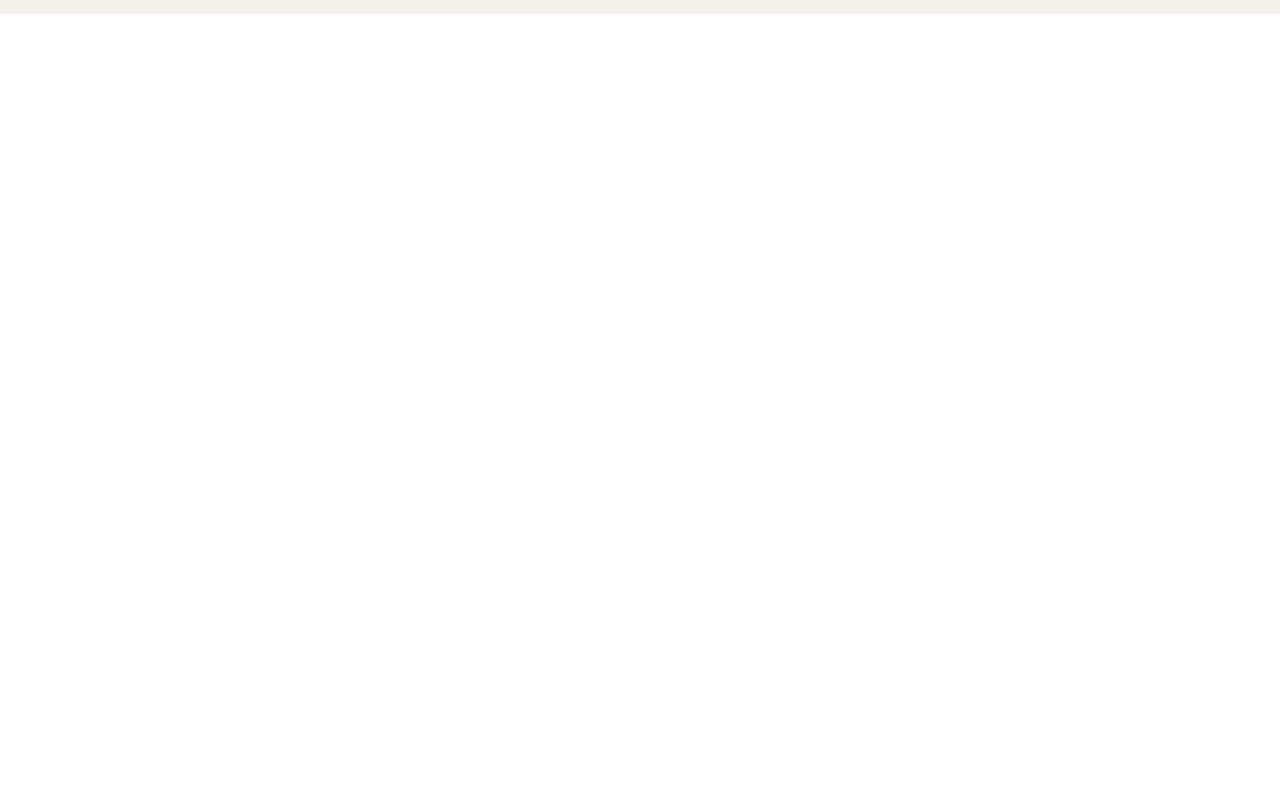
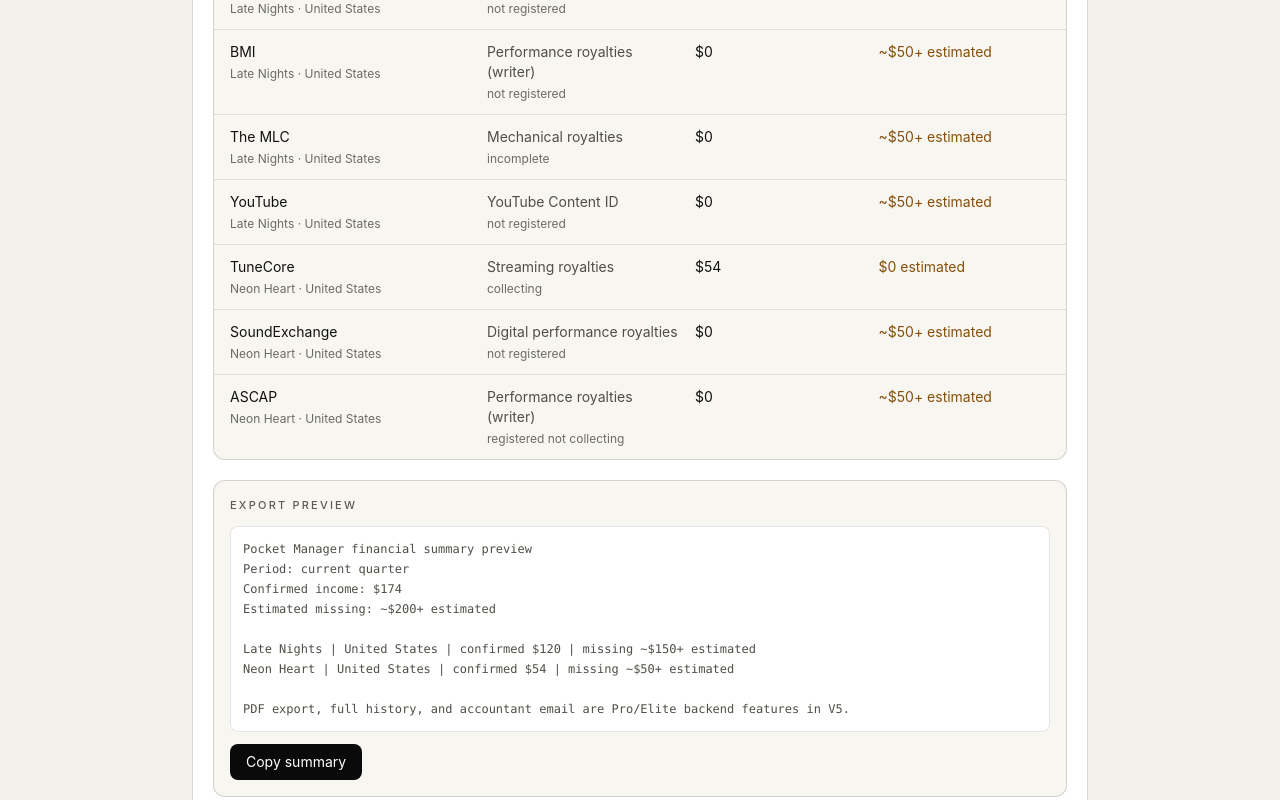
Before and after one commit to oogunbiyi22/pocket-manager, a Next.js app: page /financial in a window 1280 px wide. Shown: the part 800-1600 px from the top of the page. Before the commit the page ends 814 px from the top, so only its background shows below. Built offline with nearby package versions, Linux system fonts and the light colour scheme.

Commit message:
Expand financial summary preview

```diff
--- a/src/app/financial/page.tsx
+++ b/src/app/financial/page.tsx
@@ -1,14 +1,50 @@
 "use client";
 
 import Link from "next/link";
+import { useMemo, useState } from "react";
 import { AppShell } from "@/components/app-shell";
 import { usePocket } from "@/components/pocket-provider";
 import { formatGapEstimate, formatMoney, getSongConfirmedIncome, getSongEstimatedGap } from "@/lib/backstage-data";
 
 export default function FinancialPage() {
   const { songs } = usePocket();
+  const [copied, setCopied] = useState(false);
   const totalConfirmed = songs.reduce((total, song) => total + getSongConfirmedIncome(song), 0);
   const totalGap = songs.reduce((total, song) => total + getSongEstimatedGap(song), 0);
+  const streamRows = songs.flatMap((song) =>
+    song.revenueStreams.map((stream) => ({
+      songId: song.id,
+      songTitle: song.title,
+      territory: song.territory,
+      streamLabel: stream.label,
+      collectionBody: stream.collectionBody,
+      status: stream.status.replaceAll("_", " "),
+      confirmed: stream.actualAmount,
+      missing: stream.estimatedGap,
+    })),
+  );
+  const exportText = useMemo(
+    () =>
+      [
+        "Pocket Manager financial summary preview",
+        "Period: current quarter",
+        `Confirmed income: ${formatMoney(totalConfirmed)}`,
+        `Estimated missing: ${formatGapEstimate(totalGap)}`,
+        "",
+        ...songs.map(
+          (song) =>
+            `${song.title} | ${song.territory} | confirmed ${formatMoney(getSongConfirmedIncome(song))} | missing ${formatGapEstimate(getSongEstimatedGap(song))}`,
+        ),
+        "",
+        "PDF export, full history, and accountant email are Pro/Elite backend features in V5.",
+      ].join("\n"),
+    [songs, totalConfirmed, totalGap],
+  );
+
+  async function copySummary() {
+    await navigator.clipboard.writeText(exportText);
+    setCopied(true);
+  }
 
   return (
     <AppShell title="Financial Summary" eyebrow="Current quarter">
@@ -53,6 +89,40 @@
           </div>
         </section>
 
+        <section className="mt-5">
+          <div className="mb-3 text-[11px] font-medium uppercase tracking-[0.2em] text-[#5d5a54]">By collection path</div>
+          <div className="overflow-hidden rounded-xl border-[0.5px] border-black/15 bg-[#f8f6f1]">
+            {streamRows.map((row) => (
+              <Link
+                key={`${row.songId}-${row.streamLabel}-${row.collectionBody}`}
+                href={`/projects/${row.songId}`}
+                className="grid gap-3 border-b-[0.5px] border-black/10 px-4 py-3 text-sm last:border-b-0 sm:grid-cols-[1fr_0.8fr_0.7fr_0.7fr]"
+              >
+                <div>
+                  <div className="text-[#111]">{row.collectionBody}</div>
+                  <div className="mt-1 text-xs text-[#6b6b65]">{row.songTitle} · {row.territory}</div>
+                </div>
+                <div>
+                  <div className="text-[#514d47]">{row.streamLabel}</div>
+                  <div className="mt-1 text-xs text-[#6b6b65]">{row.status}</div>
+                </div>
+                <div className="text-[#111]">{formatMoney(row.confirmed)}</div>
+                <div className="text-[#854f0b]">{formatGapEstimate(row.missing)}</div>
+              </Link>
+            ))}
+          </div>
+        </section>
+
+        <section className="mt-5 rounded-xl border-[0.5px] border-black/15 bg-[#f8f6f1] p-4">
+          <div className="text-[11px] font-medium uppercase tracking-[0.2em] text-[#5d5a54]">Export preview</div>
+          <pre className="mt-3 max-h-64 overflow-auto whitespace-pre-wrap rounded-lg border-[0.5px] border-black/10 bg-white p-3 text-xs leading-5 text-[#514d47]">
+            {exportText}
+          </pre>
+          <button type="button" onClick={copySummary} className="mt-3 rounded-lg bg-[#0a0a0a] px-4 py-2 text-sm text-white">
+            {copied ? "Copied" : "Copy summary"}
+          </button>
+        </section>
+
         <section className="mt-5 rounded-xl border-[0.5px] border-[#faeeda] bg-[#faeeda] p-4 text-sm leading-6 text-[#854f0b]">
           PDF export is a Pro feature in V5. The current prototype shows the Free current-quarter view and keeps exact historical export gated.
         </section>
```
